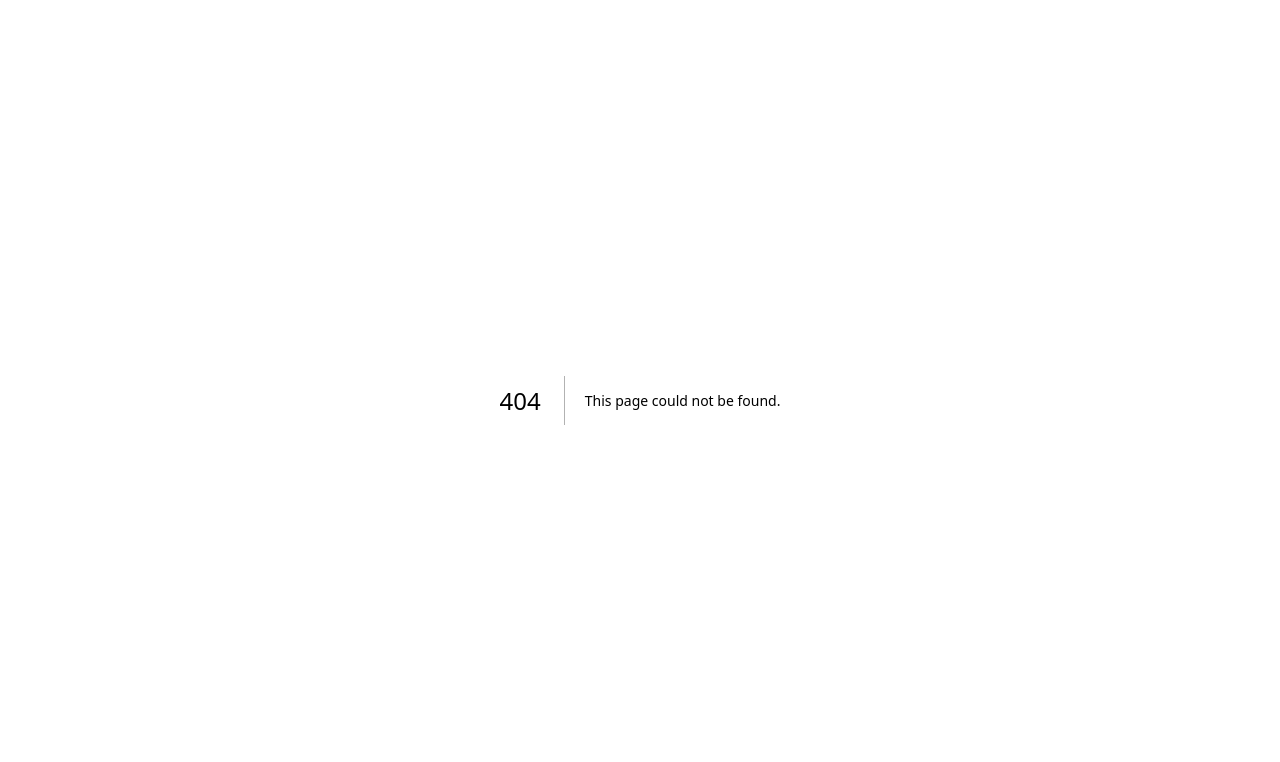
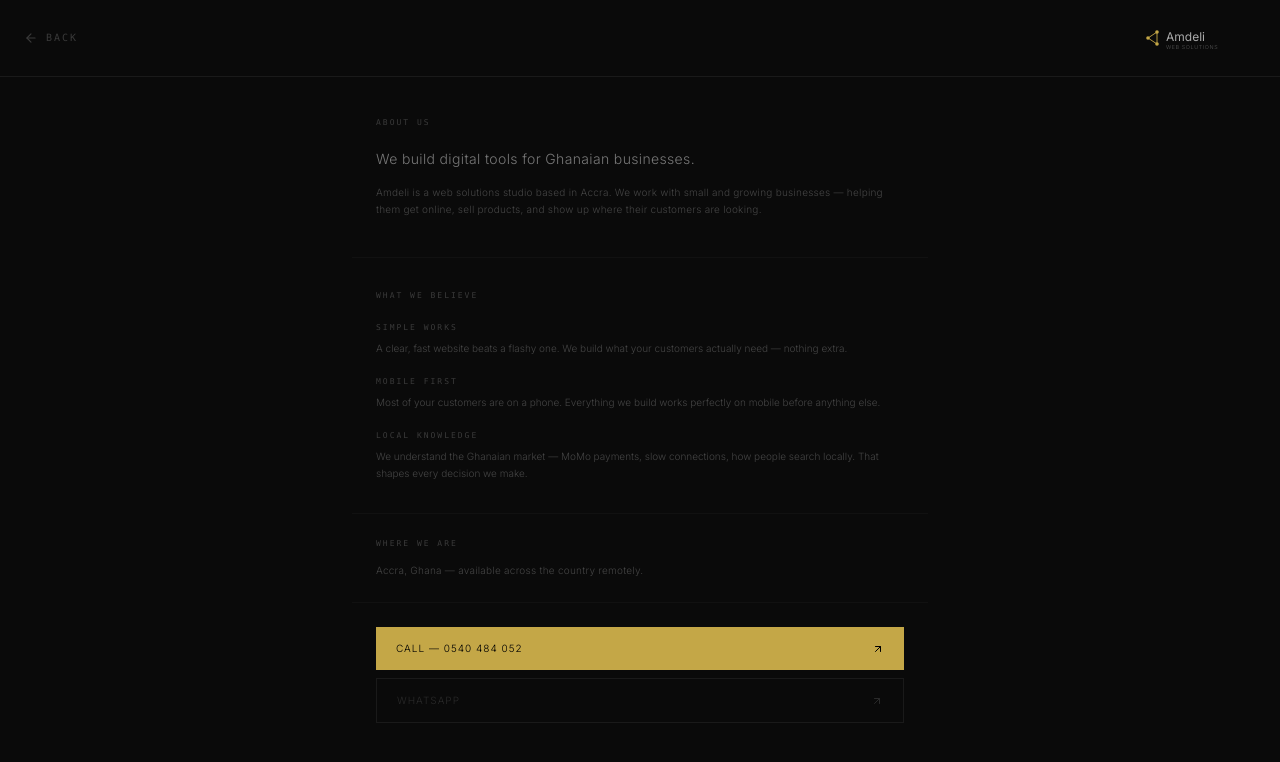
Before and after one commit to KojoFocus/amdeli-web-solutions, a Next.js app: page /about in a window 1280 px wide. Before the commit this address had no page. Shown: the top 762 px of the page. Built offline with nearby package versions, Linux system fonts and the light colour scheme.

Commit message:
Add About Us page, nav link, reorder portfolio

```diff
--- /dev/null
+++ b/app/about/page.tsx
@@ -0,0 +1,90 @@
+import Link from 'next/link'
+import { FiArrowLeft, FiArrowUpRight } from 'react-icons/fi'
+
+export default function AboutPage() {
+  return (
+    <div className="min-h-screen bg-[#0a0a0a] flex flex-col font-light text-[#777]" style={{ fontFamily: 'Inter, sans-serif' }}>
+
+      {/* Header */}
+      <header className="flex items-center justify-between px-6 py-5 border-b border-[#1a1a1a]">
+        <Link
+          href="/"
+          className="flex items-center gap-2 text-[#3a3a3a] hover:text-[#777] transition-colors text-sm"
+        >
+          <FiArrowLeft size={14} />
+          <span className="font-mono text-[10px] tracking-[0.2em] uppercase">Back</span>
+        </Link>
+        <svg width="120" height="36" viewBox="0 0 200 60" xmlns="http://www.w3.org/2000/svg">
+          <circle cx="20" cy="30" r="3" fill="#c4a747"/>
+          <circle cx="35" cy="20" r="3" fill="#c4a747"/>
+          <circle cx="35" cy="40" r="3" fill="#c4a747"/>
+          <line x1="20" y1="30" x2="35" y2="20" stroke="#c4a747" strokeWidth="1.5"/>
+          <line x1="20" y1="30" x2="35" y2="40" stroke="#c4a747" strokeWidth="1.5"/>
+          <line x1="35" y1="20" x2="35" y2="40" stroke="#c4a747" strokeWidth="1.5"/>
+          <text x="50" y="35" fontFamily="Inter, sans-serif" fontSize="20" fontWeight="400" fill="#aaaaaa">Amdeli</text>
+          <text x="50" y="48" fontFamily="Inter, sans-serif" fontSize="9" fill="#555555" letterSpacing="1">WEB SOLUTIONS</text>
+        </svg>
+      </header>
+
+      <div className="flex-1 max-w-xl mx-auto w-full divide-y divide-[#111]">
+
+        {/* Intro */}
+        <div className="px-6 py-10">
+          <div className="text-[8px] font-mono text-[#3a3a3a] tracking-[0.25em] uppercase mb-5">About Us</div>
+          <h1 className="text-sm font-light text-[#777] leading-snug mb-4 tracking-wide">
+            We build digital tools for Ghanaian businesses.
+          </h1>
+          <p className="text-[10px] text-[#444] font-light leading-relaxed tracking-wide">
+            Amdeli is a web solutions studio based in Accra. We work with small and growing businesses — helping them get online, sell products, and show up where their customers are looking.
+          </p>
+        </div>
+
+        {/* What we believe */}
+        <div className="px-6 py-8 space-y-5">
+          <div className="text-[8px] font-mono text-[#3a3a3a] tracking-[0.25em] uppercase mb-4">What we believe</div>
+          <div>
+            <div className="text-[8px] font-mono text-[#3a3a3a] tracking-[0.25em] uppercase mb-1.5">Simple works</div>
+            <p className="text-[10px] text-[#444] font-light leading-relaxed">A clear, fast website beats a flashy one. We build what your customers actually need — nothing extra.</p>
+          </div>
+          <div>
+            <div className="text-[8px] font-mono text-[#3a3a3a] tracking-[0.25em] uppercase mb-1.5">Mobile first</div>
+            <p className="text-[10px] text-[#444] font-light leading-relaxed">Most of your customers are on a phone. Everything we build works perfectly on mobile before anything else.</p>
+          </div>
+          <div>
+            <div className="text-[8px] font-mono text-[#3a3a3a] tracking-[0.25em] uppercase mb-1.5">Local knowledge</div>
+            <p className="text-[10px] text-[#444] font-light leading-relaxed">We understand the Ghanaian market — MoMo payments, slow connections, how people search locally. That shapes every decision we make.</p>
+          </div>
+        </div>
+
+        {/* Location */}
+        <div className="px-6 py-6">
+          <div className="text-[8px] font-mono text-[#3a3a3a] tracking-[0.25em] uppercase mb-3">Where we are</div>
+          <p className="text-[10px] text-[#444] font-light leading-relaxed tracking-wide">
+            Accra, Ghana — available across the country remotely.
+          </p>
+        </div>
+
+        {/* CTA */}
+        <div className="px-6 py-6 flex flex-col gap-2">
+          <a
+            href="tel:0540484052"
+            className="flex items-center justify-between px-5 py-3.5 bg-[#c4a747] text-black text-[10px] font-light tracking-widest uppercase hover:bg-[#d4b757] transition-colors"
+          >
+            <span>Call — 0540 484 052</span>
+            <FiArrowUpRight size={12} />
+          </a>
+          <a
+            href="https://wa.me/233540484052"
+            target="_blank"
+            rel="noopener noreferrer"
+            className="flex items-center justify-between px-5 py-3.5 border border-[#1a1a1a] text-[#2a2a2a] text-[10px] font-light tracking-widest uppercase hover:border-[#333] hover:text-[#555] transition-colors"
+          >
+            <span>WhatsApp</span>
+            <FiArrowUpRight size={12} />
+          </a>
+        </div>
+
+      </div>
+    </div>
+  )
+}
--- a/app/page.tsx
+++ b/app/page.tsx
@@ -2,6 +2,7 @@
 
 import { useState } from 'react'
 import { motion, AnimatePresence } from 'framer-motion'
+import Link from 'next/link'
 import { FiArrowUpRight, FiX } from 'react-icons/fi'
 
 type Modal = 'services' | 'pricing' | null
@@ -12,8 +13,8 @@ const projects = [
   { title: 'Focus Honey',        category: 'Online Store',   image: '/images/focushoney.png',                    href: 'https://focushoney.com' },
   { title: 'Pimpinis',           category: 'Restaurant',     image: '/images/pimpinis1.png',                       href: 'https://pimpinis.vercel.app' },
   { title: 'Folio',              category: 'Portfolio',      image: '/images/folio.png',                          href: 'https://folio-1cvo.vercel.app/' },
+  { title: 'Juro',               category: 'Business',       image: '/images/juro.png',                           href: 'https://juro-one.vercel.app/' },
   { title: 'Born Seen',          category: 'Fashion',        image: '/images/bornseen.png',                       href: 'https://born-seen.vercel.app/' },
-  { title: 'Juro',               category: 'Business',       image: '/images/juro.png',                           href: 'https://juro-one.vercel.app/' },
 ]
 
 const services = [
@@ -86,9 +87,9 @@ export default function Home() {
             <text x="50" y="35" fontFamily="'Playfair Display', serif" fontSize="20" fontWeight="700" fill="#aaaaaa">Amdeli</text>
             <text x="50" y="48" fontFamily="Inter, sans-serif" fontSize="9" fill="#999999" letterSpacing="1">WEB SOLUTIONS</text>
           </svg>
-          <span className="text-[9px] font-mono text-[#3a3a3a] tracking-[0.2em] uppercase">
-            Accra · Ghana
-          </span>
+          <Link href="/about" className="text-[9px] font-mono text-[#3a3a3a] hover:text-[#777] transition-colors tracking-[0.2em] uppercase">
+            About Us
+          </Link>
         </header>
 
         {/* Grid */}
```
